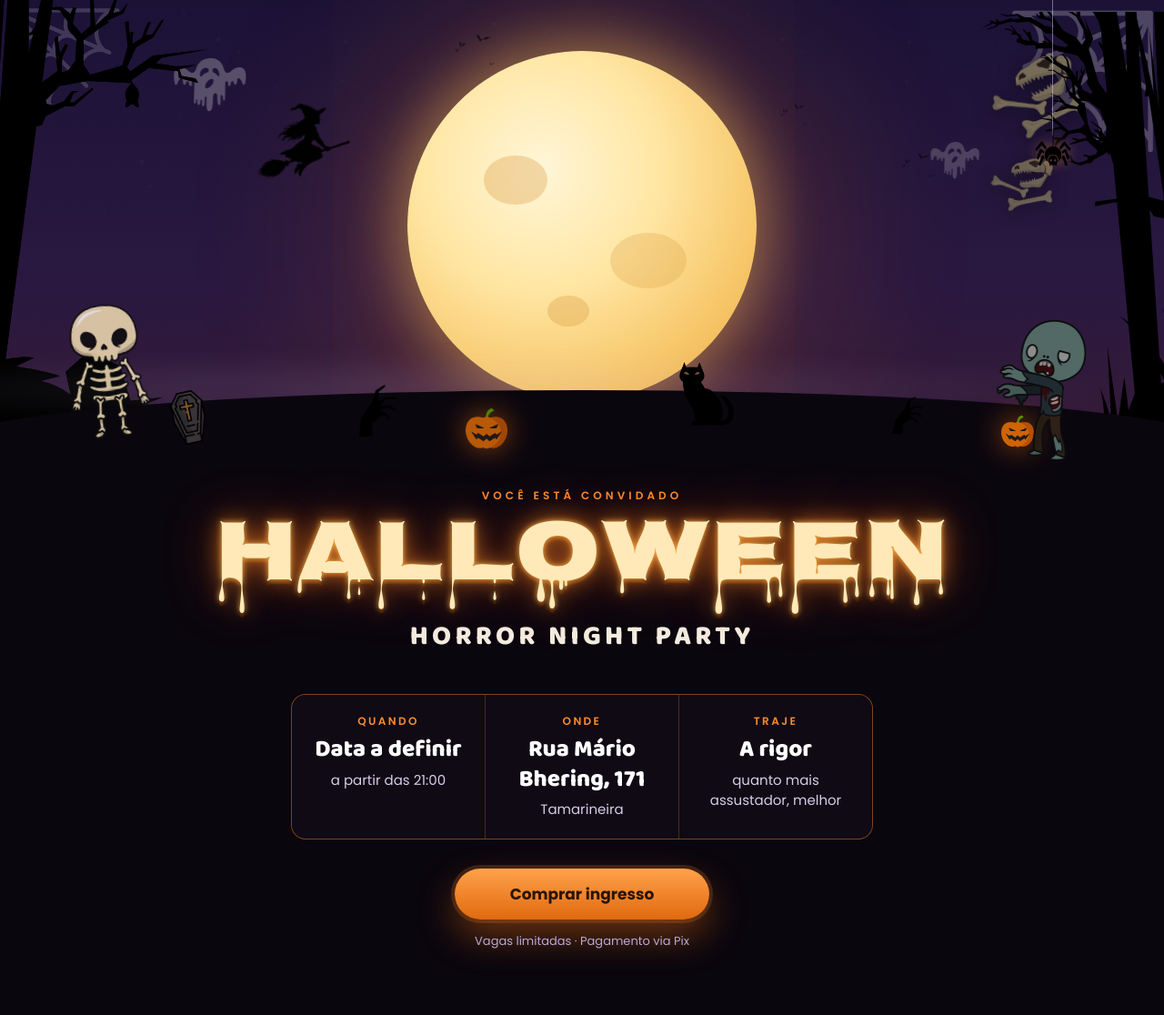
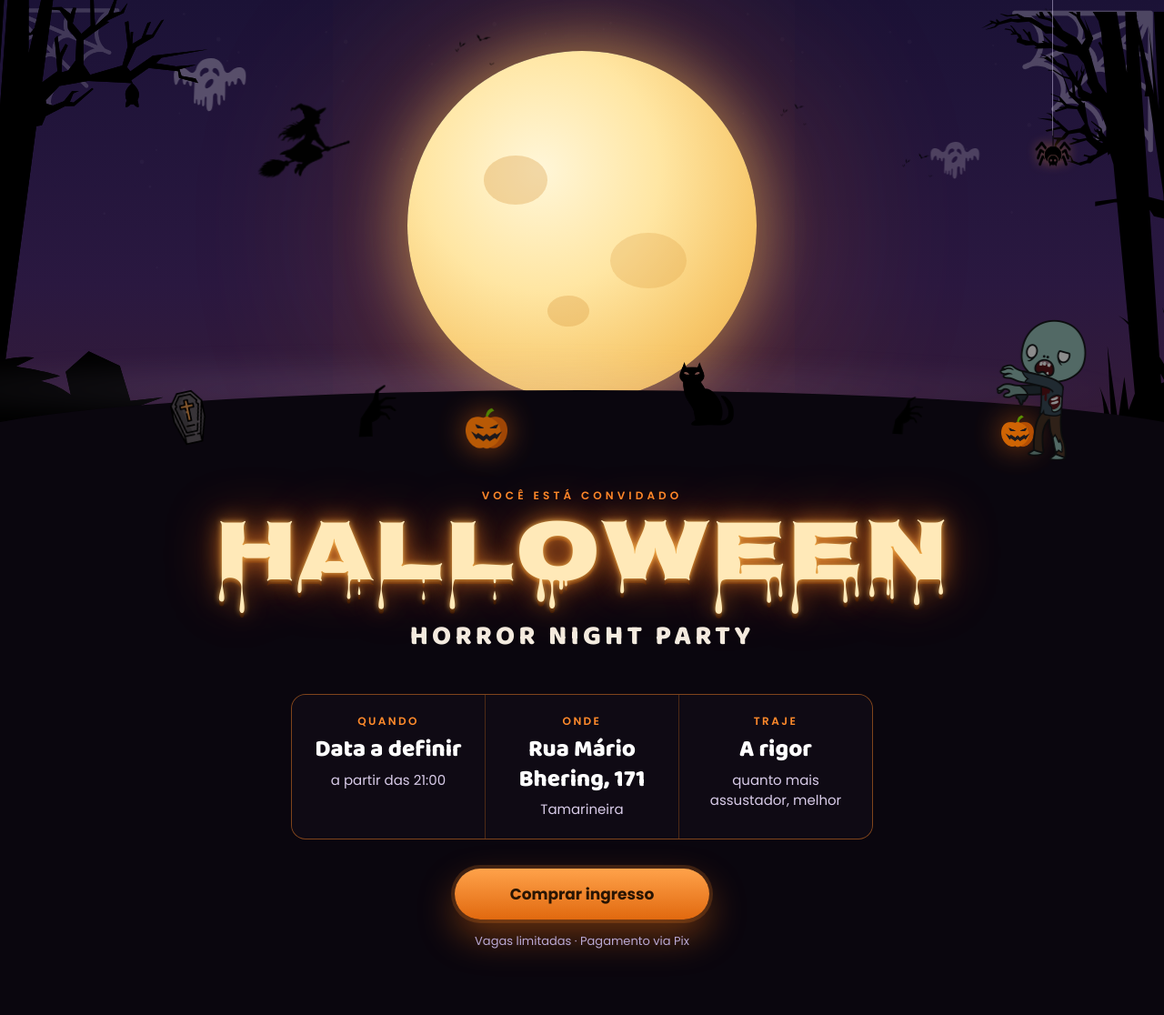
Before and after one commit to gustavofcss/back-to-halloween, a Flask app: page / in a window 1280 px wide. Shown: the whole page at 91% size. Run offline with Flask 3, Linux system fonts and the light colour scheme; data that the repository does not hold is empty; some libraries are stand-ins or nearby versions.

Commit message:
Remove os esqueletos da tela inicial (convite)
Pedido direto do usuário. Tira o esqueleto de pé (deco-skeleton.webp) e
os ossos de dinossauro no canto (deco-dino-bones.webp, restaurados antes
nesta mesma sessão a pedido do usuário -- decisão revertida agora). CSS
morta removida (.invite__skeleton, .margin-dino e variantes).

Co-Authored-By: Claude Sonnet 5 <noreply@anthropic.com>

```diff
--- a/app/static/css/style.css
+++ b/app/static/css/style.css
@@ -258,13 +258,6 @@ input[type=checkbox]{width:18px;height:18px;accent-color:var(--orange);cursor:po
 .info-grid strong{font-family:var(--f-title);font-weight:800;font-size:26px;color:#fff;line-height:1.25}
 .info-grid small{font-size:15px;color:var(--ink-2)}
 .invite__cta{margin-top:32px;box-shadow:0 0 0 4px rgba(255,138,43,.18),0 18px 40px rgba(225,105,15,.45)}
-.invite__skeleton{left:3%;bottom:40px;height:clamp(90px,13vw,160px);opacity:.85;transform:rotate(-6deg);z-index:1}
-/* Ossos de dinossauro no canto superior direito da cena -- mesma posição
-   de quando entraram no site (commit aadbbc7), só que ancorados em .scene
-   em vez do antigo .hero. Usuário reportou que sumiram num redesenho. */
-.margin-dino{width:100px;height:auto;filter:brightness(.5) saturate(.55) contrast(1.1) drop-shadow(0 4px 10px rgba(0,0,0,.5))}
-.margin-dino--1{top:60px;right:90px;transform:rotate(-6deg)}
-.margin-dino--2{top:170px;right:120px;width:70px;opacity:.9;transform:rotate(10deg)}
 
 /* ============ ADMIN ============ */
 .a-shell{position:relative;display:flex;align-items:flex-start;min-height:100vh;background:radial-gradient(ellipse 900px 500px at 70% -10%,#2c1a3a 0%,#120b1c 45%,#07050d 80%)}
@@ -463,7 +456,6 @@ input[type=checkbox]{width:18px;height:18px;accent-color:var(--orange);cursor:po
 @media (max-width:480px){
   .g-coffin,.g-hand-2{display:none}
   .btn-lg{min-width:0;width:100%}
-  .margin-dino{display:none}
   /* .web-r fica no mesmo canto top:0/right:0 do .invite__nav -- em telas
      estreitas a imagem grande brigava visualmente com o botão "Entrar"
      (achado real, usuário reportou em iPhone). Some a teia e empurra a
--- a/app/templates/convite.html
+++ b/app/templates/convite.html
@@ -31,9 +31,6 @@
     <img class="deco inv web-l" src="{{ url_for('static', filename='assets/deco-spiderweb-corner.png') }}" alt="">
     <div class="spider" style="right:clamp(60px,8vw,120px)"><i></i><img src="{{ url_for('static', filename='assets/deco-spider.png') }}" alt=""></div>
 
-    <img class="deco margin-dino margin-dino--1" src="{{ url_for('static', filename='assets/deco-dino-bones.webp') }}" alt="" aria-hidden="true">
-    <img class="deco margin-dino margin-dino--2" src="{{ url_for('static', filename='assets/deco-dino-bones.webp') }}" alt="" aria-hidden="true">
-
     <img class="deco sil tree-l" src="{{ url_for('static', filename='assets/lTree.svg') }}" alt="">
     <img class="deco sil tree-r" src="{{ url_for('static', filename='assets/rTree.svg') }}" alt="">
     <div class="fog"></div>
@@ -48,8 +45,6 @@
       <img class="deco glow-pumpkin g-pump-2" src="{{ url_for('static', filename='assets/deco-pumpkin-new.png') }}" alt="">
       <div class="zombie"><div style="background-image:url('{{ url_for('static', filename='assets/zombie-walk.png') }}')"></div></div>
     </div>
-
-    <img class="deco invite__skeleton" src="{{ url_for('static', filename='assets/deco-skeleton.webp') }}" alt="" aria-hidden="true">
   </div>
 
   <section class="invite__content">
```
